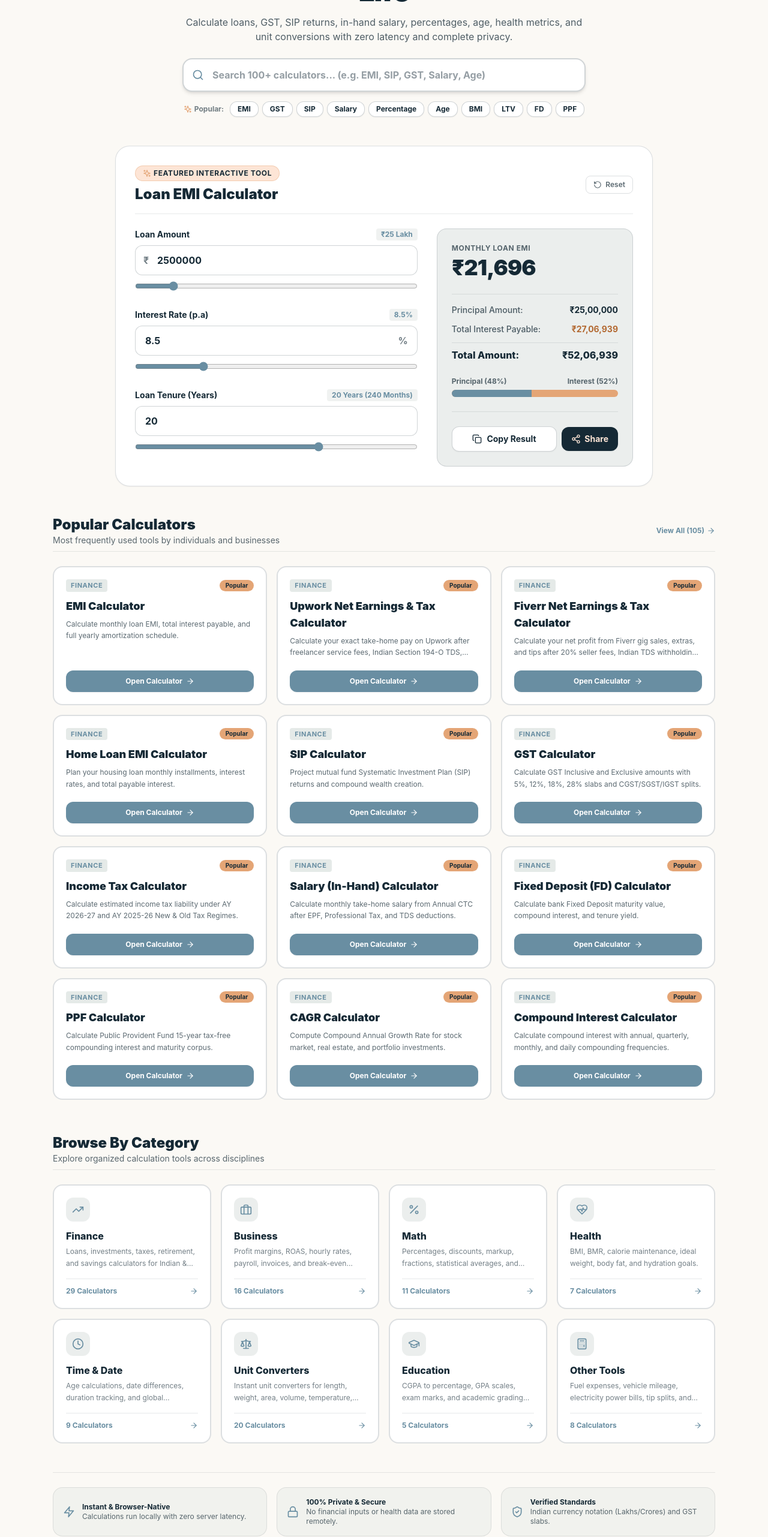
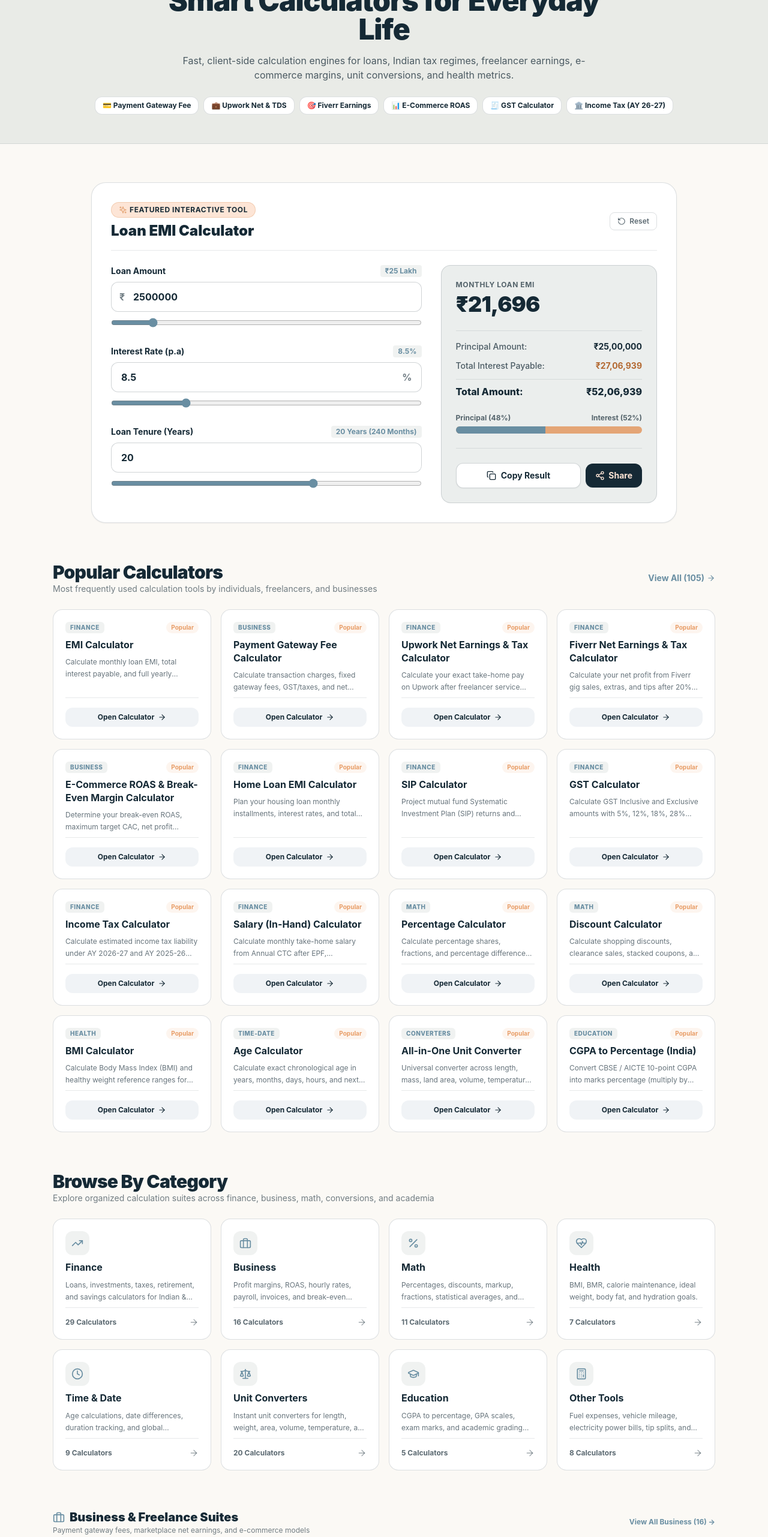
Before and after one commit to mantupatra23-pixel/mycalculator, a Next.js app: page / in a window 1280 px wide. Shown: the part 234-2797 px from the top of the page at 60% size. Built offline with nearby package versions, Linux system fonts and the light colour scheme.

Commit message:
Update homepage with full 16-popular calculator grid and category deep dives

```diff
--- a/app/page.tsx
+++ b/app/page.tsx
@@ -1,9 +1,8 @@
 import React from "react";
 import Link from "next/link";
 import { Metadata } from "next";
-import { CALCULATORS, CATEGORIES_META, CalculatorCategory } from "@/lib/registry";
+import { CALCULATORS, CATEGORIES_META, CalculatorCategory, getCalculatorsByCategory } from "@/lib/registry";
 import { FeaturedEMI } from "@/components/FeaturedEMI";
-import { HeroSearch } from "@/components/HeroSearch";
 import {
   TrendingUp,
   Briefcase,
@@ -17,18 +16,19 @@ import {
   ShieldCheck,
   Zap,
   Lock,
+  Sparkles,
 } from "lucide-react";
 
 export const metadata: Metadata = {
-  title: "Free Online Calculators - EMI, GST, SIP, Finance & Math | MyCalculators",
+  title: "MyCalculators – 100+ Free Smart Online Calculators | Fast, Accurate, Private",
   description:
-    "Use 100+ free online calculators for EMI, GST, SIP returns, in-hand salary, percentages, age, unit conversions, and health metrics. Fast, private and mobile-friendly.",
+    "Free, deterministic, browser-based calculators for loans, income tax, GST, salary, freelance, e-commerce, mathematics, health, and unit conversions.",
   alternates: {
     canonical: "https://www.mycalculator.xyz",
   },
   openGraph: {
-    title: "Free Online Calculators for Everyday Life | MyCalculators",
-    description: "100+ browser-native calculators for finance, math, business, and health.",
+    title: "MyCalculators – 100+ Free Smart Online Calculators",
+    description: "Fast, accurate, and private calculation tools for everyday finance, business, math, and conversions.",
     url: "https://www.mycalculator.xyz",
     siteName: "MyCalculators",
     locale: "en_IN",
@@ -36,127 +36,214 @@ export const metadata: Metadata = {
   },
 };
 
-const ICON_MAP: Record<string, any> = {
-  TrendingUp,
-  Briefcase,
-  Percent,
-  HeartPulse,
-  Clock,
-  Scale,
-  GraduationCap,
-  Calculator,
+const CATEGORY_ICONS: Record<CalculatorCategory, React.ReactNode> = {
+  finance: <TrendingUp className="w-5 h-5 text-steel" />,
+  business: <Briefcase className="w-5 h-5 text-steel" />,
+  math: <Percent className="w-5 h-5 text-steel" />,
+  health: <HeartPulse className="w-5 h-5 text-steel" />,
+  "time-date": <Clock className="w-5 h-5 text-steel" />,
+  converters: <Scale className="w-5 h-5 text-steel" />,
+  education: <GraduationCap className="w-5 h-5 text-steel" />,
+  other: <Calculator className="w-5 h-5 text-steel" />,
 };
 
+// Curated high-intent popular calculators across all categories
+const POPULAR_SLUGS = [
+  "emi-calculator",
+  "payment-gateway-fee-calculator",
+  "upwork-net-earnings-calculator",
+  "fiverr-net-earnings-calculator",
+  "ecommerce-roas-break-even-calculator",
+  "home-loan-emi-calculator",
+  "sip-calculator",
+  "gst-calculator",
+  "income-tax-calculator",
+  "salary-calculator",
+  "percentage-calculator",
+  "discount-calculator",
+  "bmi-calculator",
+  "age-calculator",
+  "unit-converter",
+  "cgpa-to-percentage",
+];
+
 export default function HomePage() {
-  const popularCalculators = CALCULATORS.filter((c) => c.popular).slice(0, 12);
-  const totalCount = CALCULATORS.length;
+  const popularCalculators = POPULAR_SLUGS.map((slug) =>
+    CALCULATORS.find((c) => c.slug === slug)
+  ).filter((c): c is (typeof CALCULATORS)[0] => c !== undefined);
+
+  const categories = Object.keys(CATEGORIES_META) as CalculatorCategory[];
+
+  const jsonLd = {
+    "@context": "https://schema.org",
+    "@type": "WebSite",
+    name: "MyCalculators",
+    url: "https://www.mycalculator.xyz",
+    potentialAction: {
+      "@type": "SearchAction",
+      target: "https://www.mycalculator.xyz/calculators?q={search_term_string}",
+      "query-input": "required name=search_term_string",
+    },
+  };
 
   return (
-    <main className="max-w-6xl mx-auto px-4 sm:px-6 py-8 space-y-12">
+    <main className="space-y-16 pb-20">
+      <script
+        type="application/ld+json"
+        dangerouslySetInnerHTML={{ __html: JSON.stringify(jsonLd) }}
+      />
+
       {/* Hero Section */}
-      <section className="text-center space-y-4 max-w-3xl mx-auto pt-2">
-        <div className="inline-flex items-center gap-2 px-3 py-1 rounded-full bg-sage/50 text-steel font-bold text-xs uppercase tracking-wider border border-navy/10">
-          <Zap className="w-3.5 h-3.5" /> 100+ Free Online Calculators
+      <section className="bg-sage/40 border-b border-navy/10 pt-10 pb-12 px-4 sm:px-6">
+        <div className="max-w-5xl mx-auto text-center space-y-4">
+          <div className="inline-flex items-center gap-1.5 text-xs font-extrabold uppercase tracking-wider text-steel bg-white px-3 py-1 rounded-full border border-navy/10 shadow-xs">
+            <Sparkles className="w-3.5 h-3.5 text-[#e89d67]" /> 100+ Free Deterministic Tools
           </div>
-        <h1 className="text-3xl sm:text-5xl font-black text-navy tracking-tight leading-tight">
+          <h1 className="text-3xl sm:text-5xl font-black text-navy tracking-tight max-w-3xl mx-auto leading-tight">
             Smart Calculators for Everyday Life
           </h1>
-        <p className="text-sm sm:text-base text-navy/75 leading-relaxed max-w-2xl mx-auto">
-          Calculate loans, GST, SIP returns, in-hand salary, percentages, age, health metrics, and unit conversions with zero latency and complete privacy.
+          <p className="text-navy/75 text-sm sm:text-base max-w-2xl mx-auto leading-relaxed">
+            Fast, client-side calculation engines for loans, Indian tax regimes, freelancer earnings, e-commerce margins, unit conversions, and health metrics.
           </p>
 
-        {/* Hero Search Box with Instant Live Suggestions & Chips */}
-        <div className="pt-2">
-          <HeroSearch />
+          {/* Quick-Jump Tool Pills */}
+          <div className="flex flex-wrap items-center justify-center gap-2 pt-2 text-xs font-bold">
+            <Link
+              href="/calculators/payment-gateway-fee-calculator"
+              className="bg-white hover:bg-navy hover:text-cream text-navy px-3 py-1.5 rounded-xl border border-navy/15 transition-all shadow-xs"
+            >
+              💳 Payment Gateway Fee
+            </Link>
+            <Link
+              href="/calculators/upwork-net-earnings-calculator"
+              className="bg-white hover:bg-navy hover:text-cream text-navy px-3 py-1.5 rounded-xl border border-navy/15 transition-all shadow-xs"
+            >
+              💼 Upwork Net & TDS
+            </Link>
+            <Link
+              href="/calculators/fiverr-net-earnings-calculator"
+              className="bg-white hover:bg-navy hover:text-cream text-navy px-3 py-1.5 rounded-xl border border-navy/15 transition-all shadow-xs"
+            >
+              🎯 Fiverr Earnings
+            </Link>
+            <Link
+              href="/calculators/ecommerce-roas-break-even-calculator"
+              className="bg-white hover:bg-navy hover:text-cream text-navy px-3 py-1.5 rounded-xl border border-navy/15 transition-all shadow-xs"
+            >
+              📊 E-Commerce ROAS
+            </Link>
+            <Link
+              href="/calculators/gst-calculator"
+              className="bg-white hover:bg-navy hover:text-cream text-navy px-3 py-1.5 rounded-xl border border-navy/15 transition-all shadow-xs"
+            >
+              🧾 GST Calculator
+            </Link>
+            <Link
+              href="/calculators/income-tax-calculator"
+              className="bg-white hover:bg-navy hover:text-cream text-navy px-3 py-1.5 rounded-xl border border-navy/15 transition-all shadow-xs"
+            >
+              🏛️ Income Tax (AY 26-27)
+            </Link>
+          </div>
         </div>
       </section>
 
-      {/* Featured EMI Engine */}
-      <section className="max-w-4xl mx-auto">
+      {/* Interactive Featured Tool (EMI Live Card) */}
+      <section className="max-w-5xl mx-auto px-4 sm:px-6">
         <FeaturedEMI />
       </section>
 
-      {/* Popular Calculators Grid (With Styled Border Cards & Action Buttons) */}
-      <section className="space-y-6">
-        <div className="flex items-center justify-between pb-2 border-b border-navy/10">
+      {/* Popular Calculators Grid */}
+      <section className="max-w-6xl mx-auto px-4 sm:px-6 space-y-6">
+        <div className="flex items-center justify-between">
           <div>
-            <h2 className="text-2xl font-black text-navy">Popular Calculators</h2>
-            <p className="text-xs sm:text-sm text-navy/70">Most frequently used tools by individuals and businesses</p>
+            <h2 className="text-2xl sm:text-3xl font-black text-navy tracking-tight">
+              Popular Calculators
+            </h2>
+            <p className="text-xs sm:text-sm text-navy/60">
+              Most frequently used calculation tools by individuals, freelancers, and businesses
+            </p>
           </div>
           <Link
             href="/calculators"
-            className="text-xs font-bold text-steel hover:text-navy flex items-center gap-1"
+            className="text-xs sm:text-sm font-bold text-steel hover:text-navy transition-colors inline-flex items-center gap-1"
           >
-            View All ({totalCount}) <ArrowRight className="w-3.5 h-3.5" />
+            View All ({CALCULATORS.length}) <ArrowRight className="w-3.5 h-3.5" />
           </Link>
         </div>
 
-        <div className="grid grid-cols-1 sm:grid-cols-2 lg:grid-cols-3 gap-4">
+        <div className="grid grid-cols-1 sm:grid-cols-2 lg:grid-cols-4 gap-4">
           {popularCalculators.map((calc) => (
             <div
               key={calc.id}
-              className="bg-white border-2 border-navy/15 rounded-2xl p-5 hover:border-steel hover:shadow-md transition-all flex flex-col justify-between group"
+              className="bg-white rounded-2xl p-5 border border-navy/15 shadow-xs hover:border-steel/50 hover:shadow-md transition-all flex flex-col justify-between group"
             >
-              <div>
-                <div className="flex items-center justify-between mb-2.5">
-                  <span className="text-[11px] font-bold uppercase tracking-wider text-steel bg-sage/50 px-2 py-0.5 rounded">
+              <div className="space-y-2">
+                <div className="flex items-center justify-between">
+                  <span className="text-[10px] font-extrabold uppercase tracking-wider text-steel bg-sage/30 px-2 py-0.5 rounded-md">
                     {calc.category}
                   </span>
-                  <span className="text-[10px] font-bold text-navy bg-sand px-2.5 py-0.5 rounded-full shadow-xs">
+                  <span className="text-[10px] font-bold text-[#e89d67] bg-[#e89d67]/10 px-2 py-0.5 rounded-full">
                     Popular
                   </span>
                 </div>
-                <h3 className="font-black text-base sm:text-lg text-navy group-hover:text-steel transition-colors mb-1.5">
+                <h3 className="font-bold text-base text-navy group-hover:text-steel transition-colors leading-snug">
                   {calc.name}
                 </h3>
-                <p className="text-xs text-navy/70 line-clamp-2 leading-relaxed mb-5">
+                <p className="text-xs text-navy/65 line-clamp-2 leading-relaxed">
                   {calc.description}
                 </p>
               </div>
 
-              {/* Styled Solid Action Button */}
+              <div className="pt-4 mt-2 border-t border-navy/10">
                 <Link
                   href={`/calculators/${calc.slug}`}
-                className="w-full bg-steel hover:bg-steel/90 text-white font-bold py-2.5 px-4 rounded-xl flex items-center justify-center gap-1.5 text-xs transition-colors shadow-sm"
+                  className="w-full bg-steel/10 hover:bg-navy hover:text-cream text-navy text-xs font-bold py-2 px-3 rounded-xl transition-all flex items-center justify-center gap-1.5 group-hover:bg-navy group-hover:text-cream"
                 >
                   Open Calculator <ArrowRight className="w-3.5 h-3.5" />
                 </Link>
+              </div>
             </div>
           ))}
         </div>
       </section>
 
-      {/* Browse By Category (With Real-Time Dynamic Counts) */}
-      <section className="space-y-6 pt-2">
-        <div className="pb-2 border-b border-navy/10">
-          <h2 className="text-2xl font-black text-navy">Browse By Category</h2>
-          <p className="text-xs sm:text-sm text-navy/70">Explore organized calculation tools across disciplines</p>
+      {/* Browse By Category Section */}
+      <section className="max-w-6xl mx-auto px-4 sm:px-6 space-y-6">
+        <div>
+          <h2 className="text-2xl sm:text-3xl font-black text-navy tracking-tight">
+            Browse By Category
+          </h2>
+          <p className="text-xs sm:text-sm text-navy/60">
+            Explore organized calculation suites across finance, business, math, conversions, and academia
+          </p>
         </div>
 
         <div className="grid grid-cols-1 sm:grid-cols-2 lg:grid-cols-4 gap-4">
-          {(Object.keys(CATEGORIES_META) as CalculatorCategory[]).map((catKey) => {
-            const cat = CATEGORIES_META[catKey];
-            const IconComp = ICON_MAP[cat.icon] || Calculator;
-            const count = CALCULATORS.filter((c) => c.category === catKey).length;
-
+          {categories.map((cat) => {
+            const meta = CATEGORIES_META[cat];
+            const count = getCalculatorsByCategory(cat).length;
             return (
               <Link
-                key={catKey}
-                href={`/calculators/${catKey}`}
-                className="bg-white border-2 border-navy/15 rounded-2xl p-5 hover:border-steel hover:shadow-md transition-all group flex flex-col justify-between"
+                key={cat}
+                href={`/calculators/${cat}`}
+                className="bg-white rounded-2xl p-5 border border-navy/15 shadow-xs hover:border-steel hover:shadow-md transition-all flex flex-col justify-between group"
               >
-                <div>
-                  <div className="w-10 h-10 rounded-xl bg-sage/40 flex items-center justify-center text-steel mb-3 group-hover:bg-steel group-hover:text-white transition-colors shadow-xs">
-                    <IconComp className="w-5 h-5" />
+                <div className="space-y-2">
+                  <div className="w-10 h-10 rounded-xl bg-sage/30 flex items-center justify-center group-hover:scale-105 transition-transform">
+                    {CATEGORY_ICONS[cat]}
                   </div>
-                  <h3 className="font-extrabold text-base text-navy mb-1">{cat.name}</h3>
-                  <p className="text-xs text-navy/60 line-clamp-2 mb-4 leading-relaxed">
-                    {cat.description}
+                  <h3 className="font-bold text-base text-navy group-hover:text-steel transition-colors">
+                    {meta.name}
+                  </h3>
+                  <p className="text-xs text-navy/65 line-clamp-2 leading-relaxed">
+                    {meta.description}
                   </p>
                 </div>
-                <div className="flex items-center justify-between text-xs font-bold text-steel pt-3 border-t border-navy/10">
+
+                <div className="pt-4 mt-2 border-t border-navy/10 flex items-center justify-between text-xs font-bold text-navy/70 group-hover:text-navy">
                   <span>{count} Calculators</span>
-                  <ArrowRight className="w-3.5 h-3.5 group-hover:translate-x-1 transition-transform" />
+                  <ArrowRight className="w-4 h-4 text-navy/40 group-hover:translate-x-1 transition-transform" />
                 </div>
               </Link>
             );
@@ -164,27 +251,108 @@ export default function HomePage() {
         </div>
       </section>
 
-      {/* Trust & Architecture Badges */}
-      <section className="grid grid-cols-1 sm:grid-cols-3 gap-4 pt-6 border-t border-navy/10">
-        <div className="flex items-center gap-3 bg-sage/20 border border-navy/10 rounded-2xl p-4">
-          <Zap className="w-5 h-5 text-steel shrink-0" />
-          <div className="text-xs">
-            <span className="font-bold text-navy block">Instant & Browser-Native</span>
-            <span className="text-navy/70">Calculations run locally with zero server latency.</span>
+      {/* Category Deep-Dive Lists */}
+      <section className="max-w-6xl mx-auto px-4 sm:px-6 space-y-10">
+        {/* Business & Freelance Suite */}
+        <div className="space-y-4">
+          <div className="flex items-center justify-between border-b border-navy/10 pb-3">
+            <div>
+              <h3 className="text-xl font-black text-navy flex items-center gap-2">
+                <Briefcase className="w-5 h-5 text-steel" /> Business & Freelance Suites
+              </h3>
+              <p className="text-xs text-navy/60">Payment gateway fees, marketplace net earnings, and e-commerce models</p>
+            </div>
+            <Link href="/calculators/business" className="text-xs font-bold text-steel hover:underline">
+              View All Business ({getCalculatorsByCategory("business").length}) →
+            </Link>
+          </div>
+
+          <div className="grid grid-cols-1 sm:grid-cols-2 lg:grid-cols-3 gap-3">
+            {getCalculatorsByCategory("business").slice(0, 6).map((calc) => (
+              <Link
+                key={calc.id}
+                href={`/calculators/${calc.slug}`}
+                className="p-3.5 bg-white border border-navy/10 hover:border-steel rounded-xl shadow-2xs transition-all group"
+              >
+                <span className="font-bold text-xs sm:text-sm text-navy group-hover:text-steel block">
+                  {calc.name}
+                </span>
+                <span className="text-[11px] text-navy/60 line-clamp-1 mt-0.5">{calc.description}</span>
+              </Link>
+            ))}
           </div>
         </div>
-        <div className="flex items-center gap-3 bg-sage/20 border border-navy/10 rounded-2xl p-4">
-          <Lock className="w-5 h-5 text-steel shrink-0" />
-          <div className="text-xs">
-            <span className="font-bold text-navy block">100% Private & Secure</span>
-            <span className="text-navy/70">No financial inputs or health data are stored remotely.</span>
+
+        {/* Finance & Loans Suite */}
+        <div className="space-y-4">
+          <div className="flex items-center justify-between border-b border-navy/10 pb-3">
+            <div>
+              <h3 className="text-xl font-black text-navy flex items-center gap-2">
+                <TrendingUp className="w-5 h-5 text-steel" /> Finance, Loans & Tax Calculators
+              </h3>
+              <p className="text-xs text-navy/60">Reducing balance loans, Indian tax slabs, mutual fund SIPs, and salary models</p>
+            </div>
+            <Link href="/calculators/finance" className="text-xs font-bold text-steel hover:underline">
+              View All Finance ({getCalculatorsByCategory("finance").length}) →
+            </Link>
+          </div>
+
+          <div className="grid grid-cols-1 sm:grid-cols-2 lg:grid-cols-3 gap-3">
+            {getCalculatorsByCategory("finance").slice(0, 6).map((calc) => (
+              <Link
+                key={calc.id}
+                href={`/calculators/${calc.slug}`}
+                className="p-3.5 bg-white border border-navy/10 hover:border-steel rounded-xl shadow-2xs transition-all group"
+              >
+                <span className="font-bold text-xs sm:text-sm text-navy group-hover:text-steel block">
+                  {calc.name}
+                </span>
+                <span className="text-[11px] text-navy/60 line-clamp-1 mt-0.5">{calc.description}</span>
+              </Link>
+            ))}
           </div>
         </div>
-        <div className="flex items-center gap-3 bg-sage/20 border border-navy/10 rounded-2xl p-4">
-          <ShieldCheck className="w-5 h-5 text-steel shrink-0" />
+      </section>
+
+      {/* Trust & Architecture Banner */}
+      <section className="max-w-5xl mx-auto px-4 sm:px-6">
+        <div className="bg-navy text-cream rounded-3xl p-6 sm:p-10 border border-navy/20 shadow-lg space-y-6">
+          <div className="max-w-2xl space-y-2">
+            <span className="text-xs font-extrabold uppercase tracking-widest text-[#e89d67]">
+              Engineered For Performance & Privacy
+            </span>
+            <h2 className="text-2xl sm:text-3xl font-black text-white">
+              Deterministic Calculations Without Data Tracking
+            </h2>
+            <p className="text-xs sm:text-sm text-cream/75 leading-relaxed">
+              Unlike traditional bloated calculation portals, every tool on MyCalculators runs locally on your browser. Your loan balances, payroll CTC, and financial numbers are never transmitted or stored on remote databases.
+            </p>
+          </div>
+
+          <div className="grid grid-cols-1 sm:grid-cols-3 gap-4 pt-2 border-t border-cream/15">
+            <div className="flex items-center gap-3">
+              <Zap className="w-5 h-5 text-[#e89d67] shrink-0" />
               <div className="text-xs">
-            <span className="font-bold text-navy block">Verified Standards</span>
-            <span className="text-navy/70">Indian currency notation (Lakhs/Crores) and GST slabs.</span>
+                <strong className="text-white block">Zero Server Latency</strong>
+                <span className="text-cream/60">Instant real-time output</span>
+              </div>
+            </div>
+
+            <div className="flex items-center gap-3">
+              <Lock className="w-5 h-5 text-[#e89d67] shrink-0" />
+              <div className="text-xs">
+                <strong className="text-white block">100% Client-Side</strong>
+                <span className="text-cream/60">No financial data stored</span>
+              </div>
+            </div>
+
+            <div className="flex items-center gap-3">
+              <ShieldCheck className="w-5 h-5 text-[#e89d67] shrink-0" />
+              <div className="text-xs">
+                <strong className="text-white block">Statutory Precision</strong>
+                <span className="text-cream/60">AY 2026-27 tax slab compliance</span>
+              </div>
+            </div>
           </div>
         </div>
       </section>
```
Lines whose indentation alone changed are shown as unchanged.
